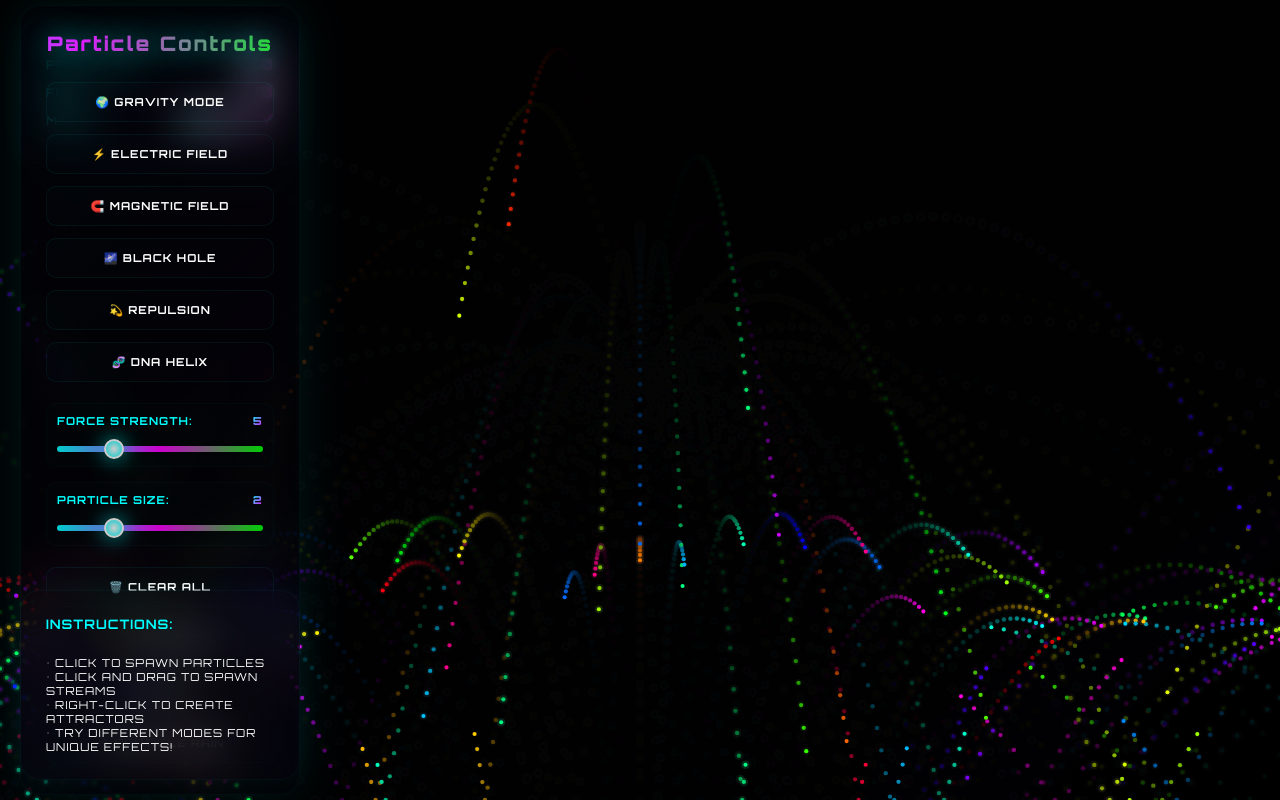
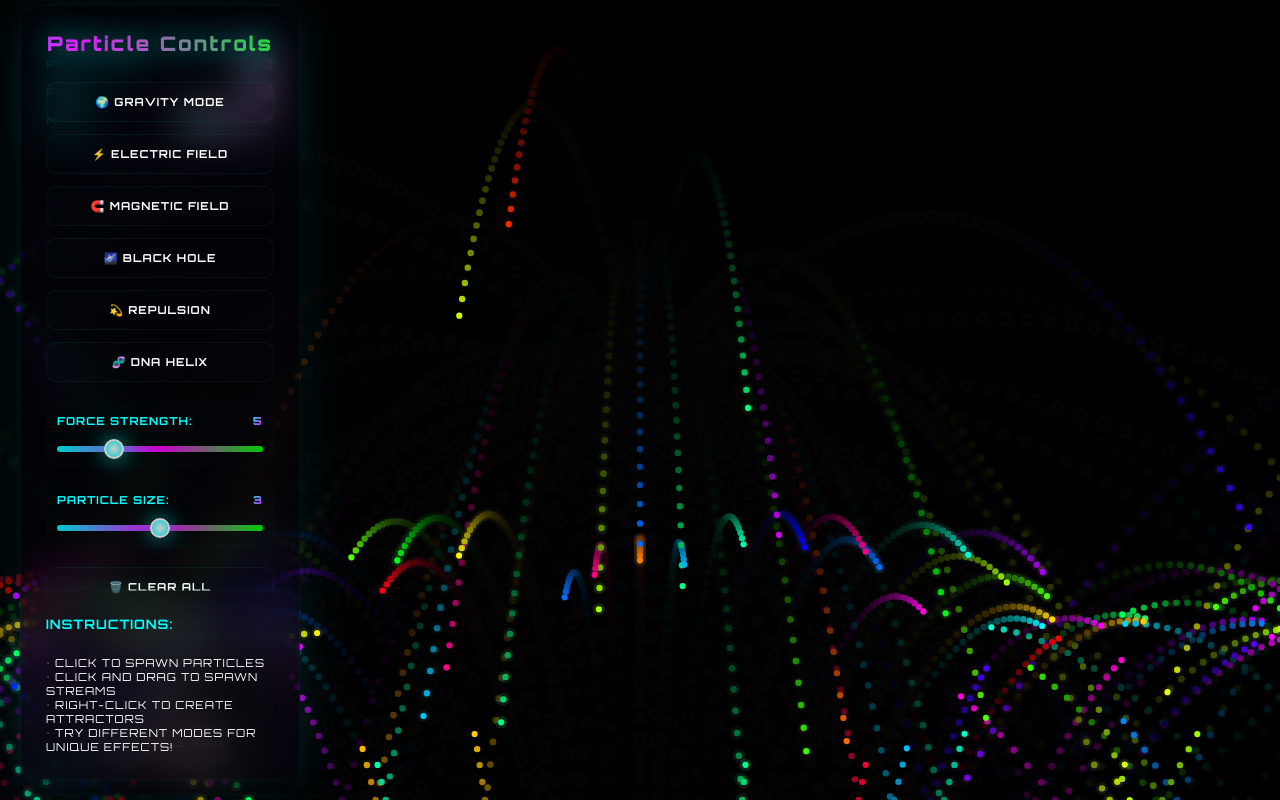
Before and after one commit to Zacsluss/particle_physics_simulator, a plain HTML site: page Particle_Physics_Simulator.html in a window 1280 px wide. Drawn offline with Linux system fonts and the light colour scheme; animation ran at ten frames a second.

Commit message:
🎨 Update default particle size to 3
- Changed default particle size from 2 to 3
- Updated slider default value
- Updated Particle class default baseSize

```diff
--- a/Particle_Physics_Simulator.html
+++ b/Particle_Physics_Simulator.html
@@ -288,8 +288,8 @@
         </div>
 
         <div class="slider-container">
-            <label>Particle Size: <span id="sizeValue">2</span></label>
-            <input type="range" id="particleSize" min="1" max="5" value="2">
+            <label>Particle Size: <span id="sizeValue">3</span></label>
+            <input type="range" id="particleSize" min="1" max="5" value="3">
         </div>
 
 
@@ -399,8 +399,8 @@
                 // Trails removed for performance
                 this.trail = [];
                 this.maxTrail = 0;  // Trails disabled
-                this.size = 2;
-                this.baseSize = 2; // Store original size for evolution
+                this.size = 3;
+                this.baseSize = 3; // Store original size for evolution
                 this.charge = Math.random() > 0.5 ? 1 : -1;
                 this.hue = Math.random() * 360;
                 this.life = 1;
```
